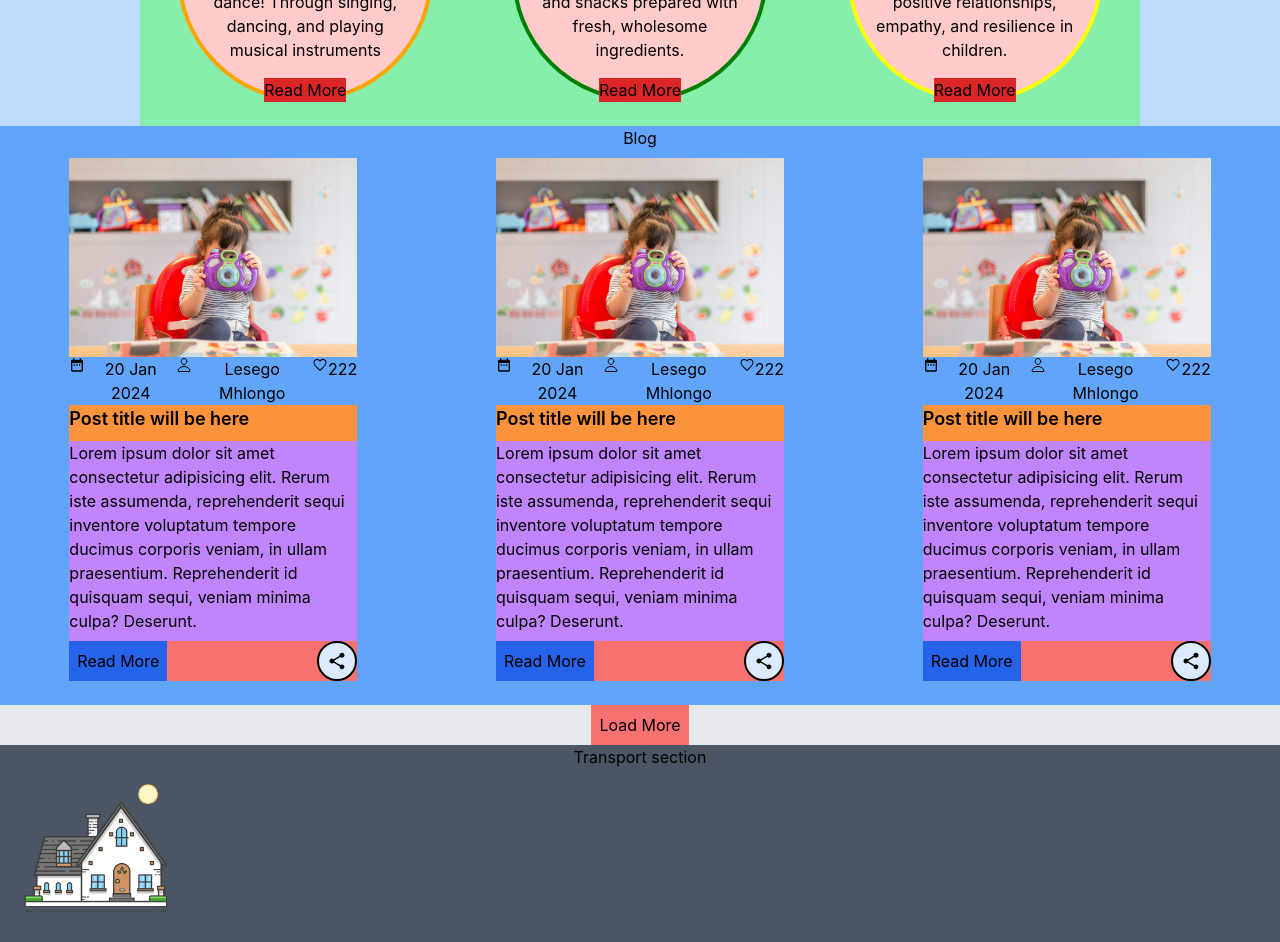
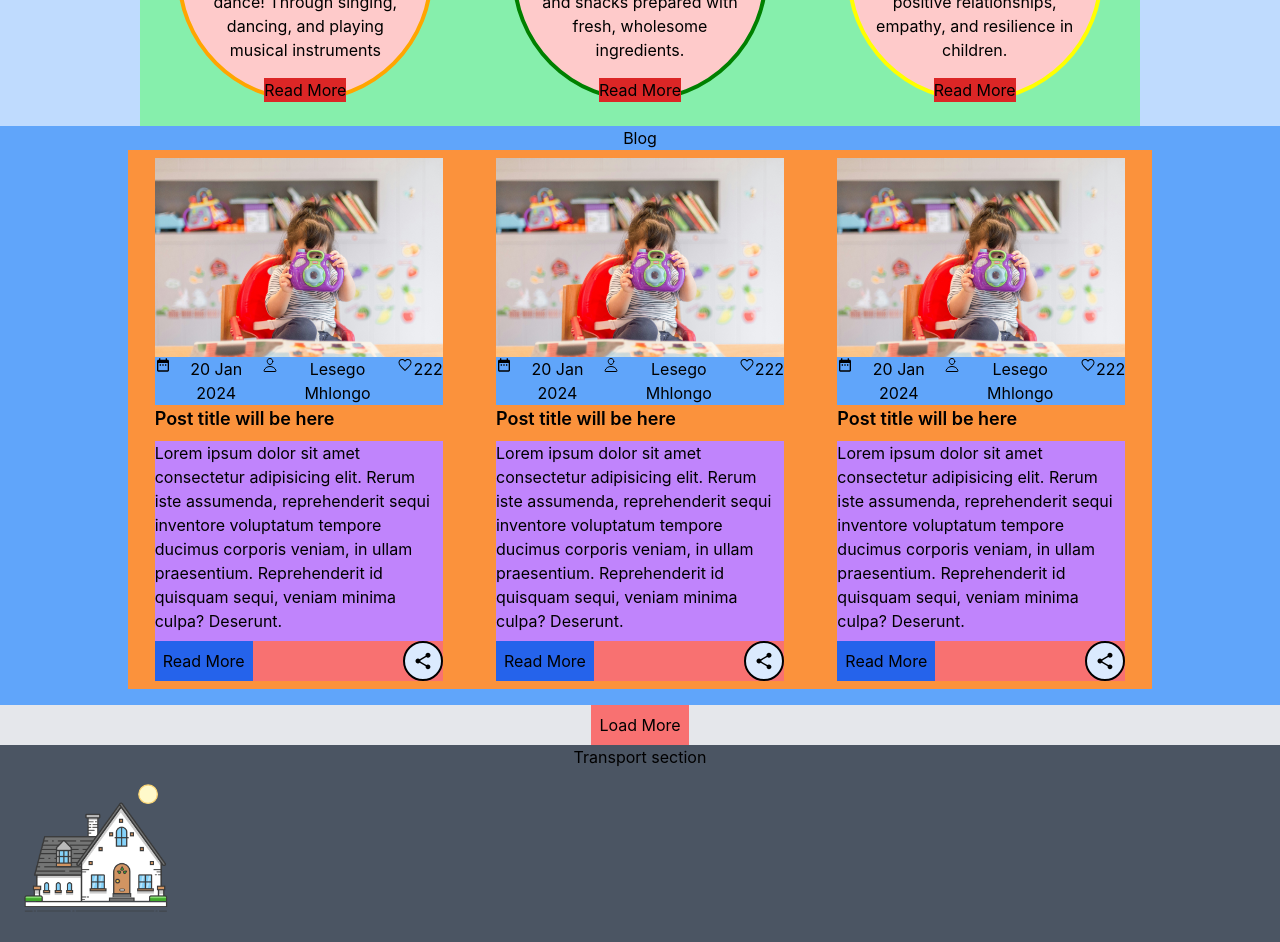
Before and after one commit to LesegoLSG/DayCare-Web, a React (Create React App) app in the folder FrontEnd/: page / in a window 1280 px wide. Shown: the part 1860-2802 px from the top of the page. Built offline with nearby package versions, Linux system fonts and the light colour scheme.

Commit message:
Centered the cards

```diff
--- a/FrontEnd/src/Components/Blog/Blog.js
+++ b/FrontEnd/src/Components/Blog/Blog.js
@@ -17,11 +17,11 @@ const Blog = () => {
     }
 
     return (
-        <div className="bg-blue-400 w-full h-auto" id="blog">
+        <div className="bg-blue-400 w-full h-auto flex flex-col justify-center items-center" id="blog">
             <div className="flex justify-center items-center">
                 <h1>Blog</h1>
             </div>
-            <div className="grid grid-cols-1 md:grid-cols-3 justify-center items-center">
+            <div className="bg-orange-400 w-[80%] grid grid-cols-1 md:grid-cols-3  ">
                 {
                     blogData.slice(0, visibleBlogs).map((myBlogData, index) => (
                         <BlogCard key={index} singleBlog={myBlogData} />
@@ -32,14 +32,14 @@ const Blog = () => {
             <div className="bg-gray-200 w-full flex justify-center items-center mt-4">
                 {visibleBlogs < blogData.length &&
                     <button
-                        className="bg-red-400 p-2"
+                        className="bg-red-400 p-2 transition duration-500 ease-in-out hover:bg-red-500"
                         onClick={showMoreBlogs}>
                         Load More
                     </button>
                 }
                 {visibleBlogs === blogData.length && showReadLess &&
                     <button
-                        className="bg-red-400 p-2"
+                        className="bg-red-400 p-2 transition duration-500 ease-in-out hover:bg-red-500"
                         onClick={showLessBlogs}>
                         Load Less
                     </button>
```
